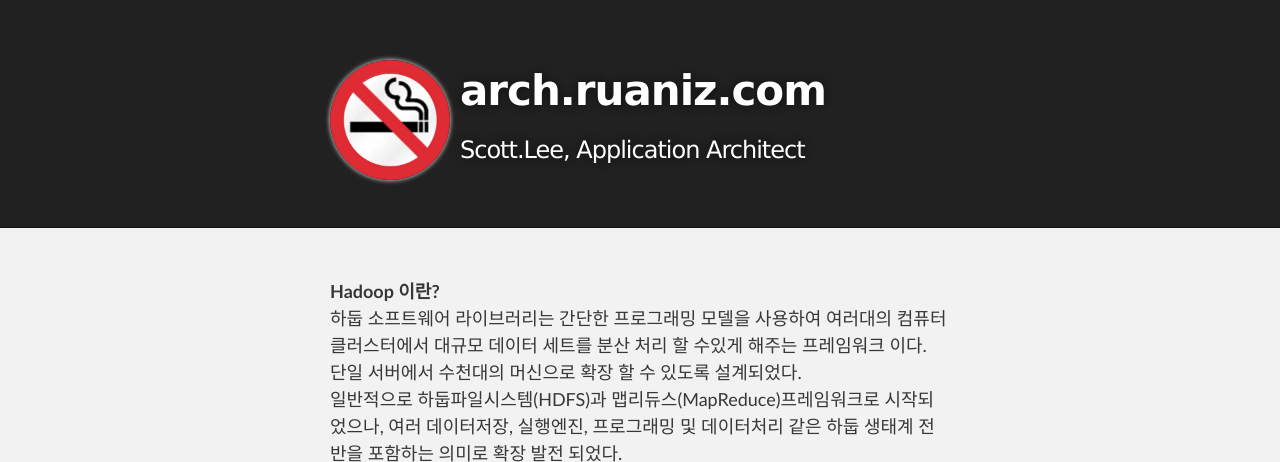
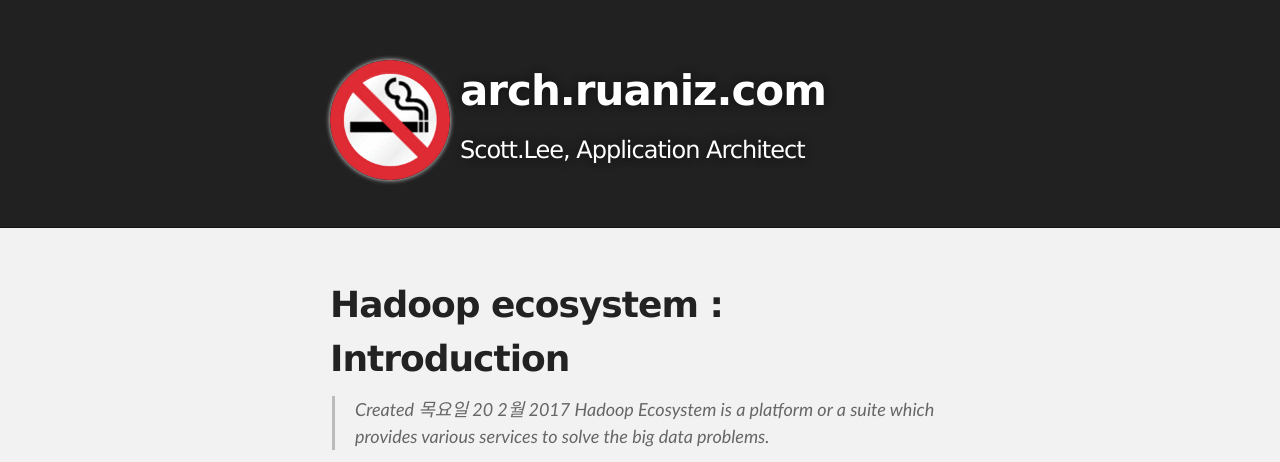
Before and after one commit to unlimited9/unlimited9.github.com, a Jekyll site: the page built from reference.notes/TA/hadoop/introduction.md, in a window 1280 px wide and 1400 px high, cut to the strip 0-462 px from the top of the window. Built offline with Jekyll 4.4.1, drawn with Linux system fonts in a browser that asks for light colours; our own code applies the rules of GitHub Pages for plain Markdown files; some of the changed text lies outside the part shown.

Commit message:
Update introduction.md

```diff
--- a/reference.notes/TA/hadoop/introduction.md
+++ b/reference.notes/TA/hadoop/introduction.md
@@ -1,3 +1,11 @@
+# Hadoop ecosystem : Introduction
+
+>Created 목요일 20 2월 2017
+Hadoop Ecosystem is a platform or a suite which provides various services to solve the big data problems.
+
+
+## 1. Introduce
+
 **Hadoop 이란?**
 하둡 소프트웨어 라이브러리는 간단한 프로그래밍 모델을 사용하여 여러대의 컴퓨터 클러스터에서 대규모 데이터 세트를 분산 처리 할 수있게 해주는 프레임워크 이다.
 단일 서버에서 수천대의 머신으로 확장 할 수 있도록 설계되었다.
@@ -6,6 +14,8 @@
 ![](http://postfiles8.naver.net/MjAxNzAzMTNfMTY5/MDAxNDg5NDAyNjcwNzUw.oFVCJWbiT0wxBQ98gpdW5V7N-U-gkLXA4VGL21nNXlMg.BjfSmzoIvec1v1VBjKRm9W94Ew2ZVRQGhB6nd_Rvry0g.PNG.acornedu/hha05.png?type=w966)
 
 출처:클라우데라 (하둡 생태계)
+
+## 2. Ecosystem
 
 **분산 코디네이터**
 - **Zookeeper**
```
